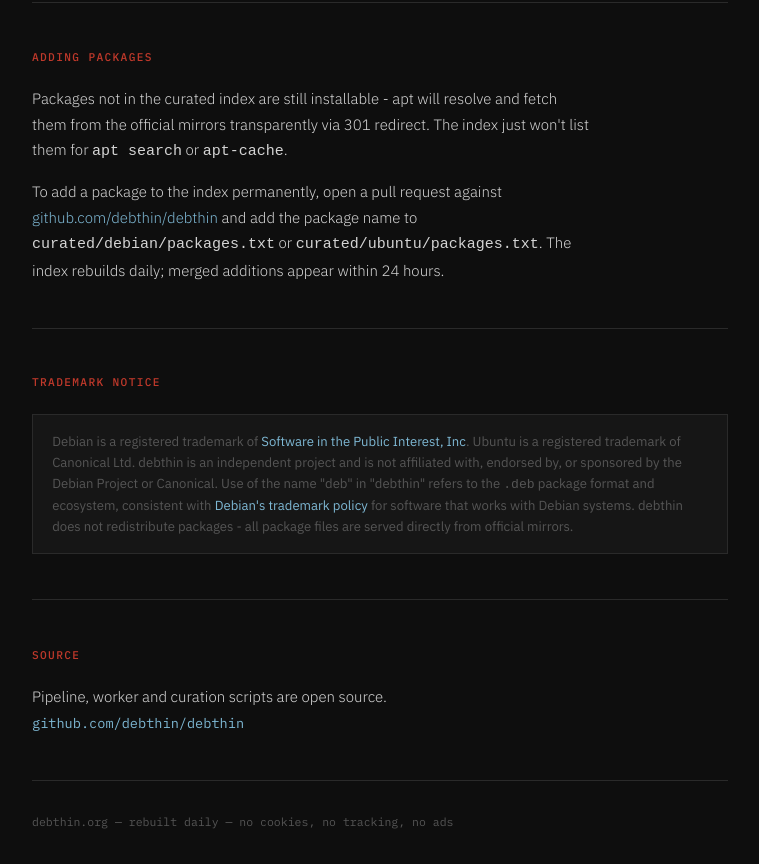
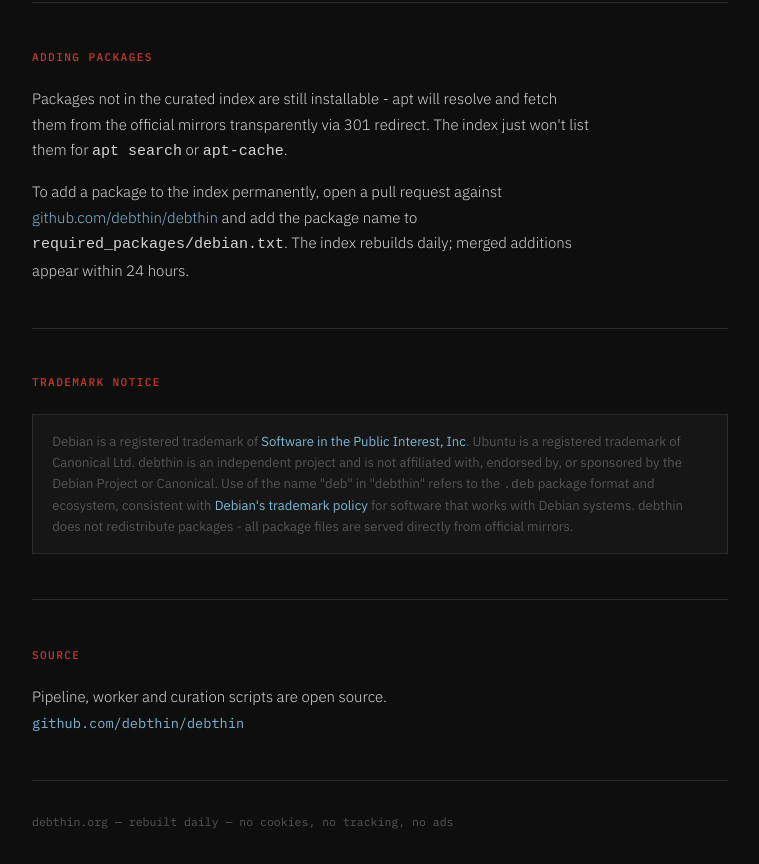
Before and after one commit to debthin/debthin, a plain HTML site: page index.html in a window 1280 px wide. Shown: the part 4722-5586 px from the top of the page, without its empty margins (260-1019 px from the left). Drawn offline with Linux system fonts and the light colour scheme; no server answers.

Commit message:
docs: update adding packages target file to required_packages/debian.txt (#14)
Co-authored-by: Remco van Mook <remco.vanmook@gmail.com>

```diff
--- a/index.html
+++ b/index.html
@@ -676,8 +676,7 @@ deb http://security.ubuntu.com/ubuntu noble-security main restricted universe mu
         To add a package to the index permanently, open a pull request against
         <a href="https://github.com/debthin/debthin"
           style="color:#7eb8d4;text-decoration:none">github.com/debthin/debthin</a>
-        and add the package name to <code>curated/debian/packages.txt</code> or
-        <code>curated/ubuntu/packages.txt</code>.
+        and add the package name to <code>required_packages/debian.txt</code>.
         The index rebuilds daily; merged additions appear within 24 hours.
       </p>
     </section>
```
Also changed, not shown: README.md.
